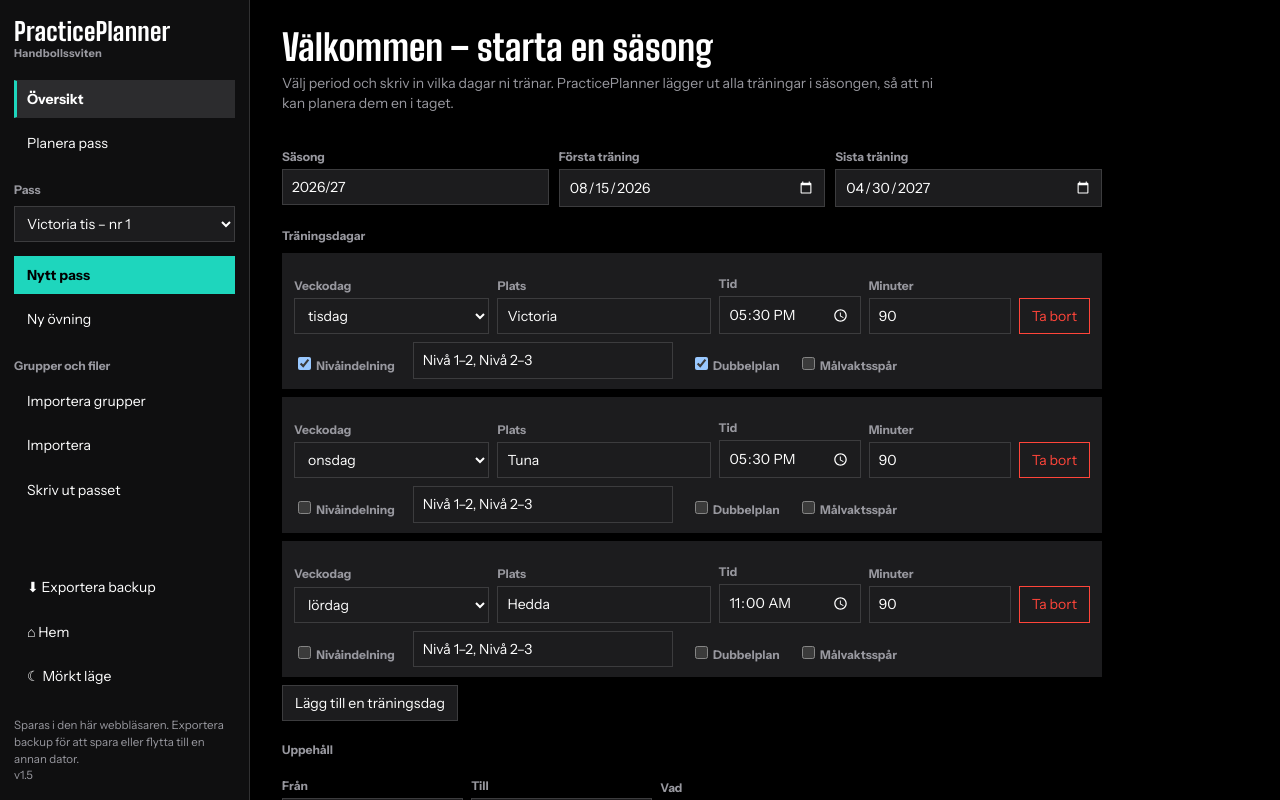
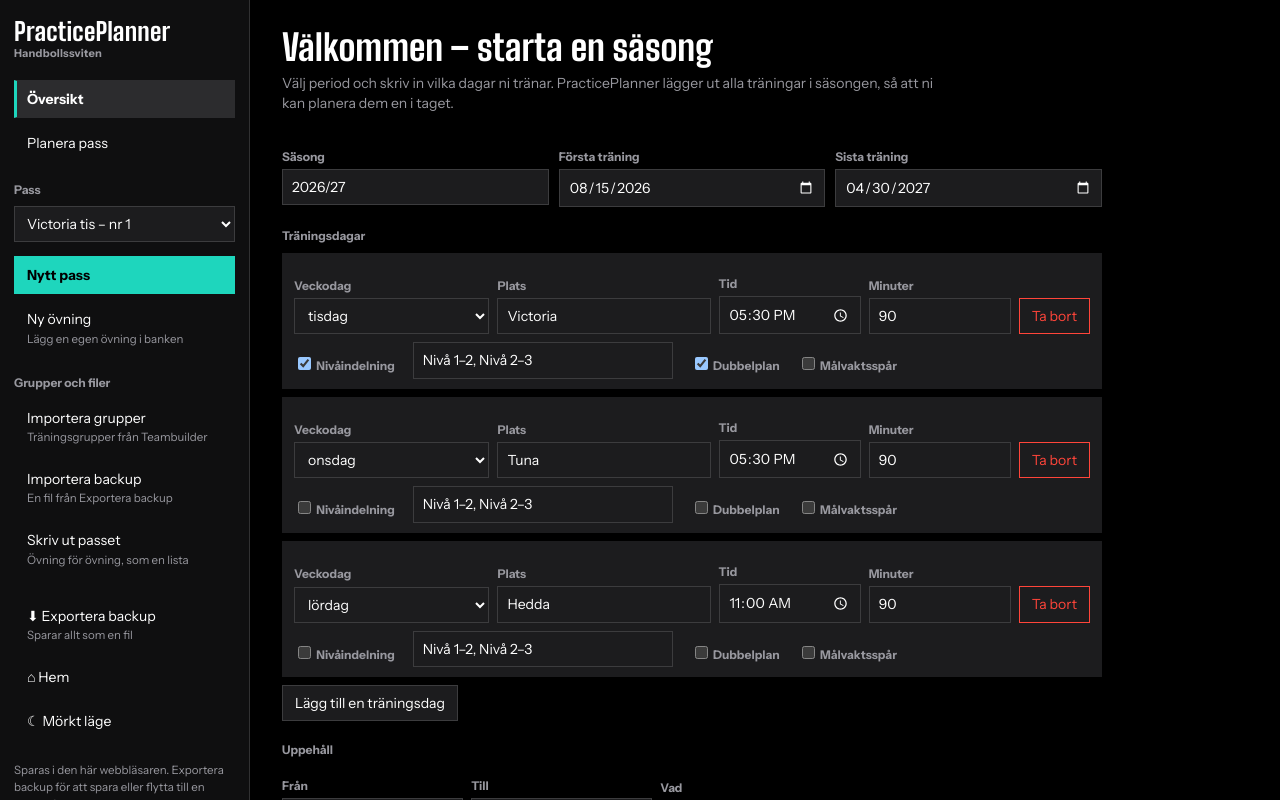
Before and after one commit to trenchrox/practiceplanner, a plain HTML site: page practiceplanner.html in a window 1280 px wide. Drawn offline with Linux system fonts and the light colour scheme.

Commit message:
Förklara menyvalen Importera grupper och Importera backup (v1.6)
Co-Authored-By: Claude Sonnet 5.5 <noreply@anthropic.com>
Claude-Session: https://claude.ai/code/session_01PeAfCFyFjZSKmjtmKh7CFr

```diff
--- a/practiceplanner.html
+++ b/practiceplanner.html
@@ -40,6 +40,7 @@ nav.side{background:var(--panel);border-right:1px solid var(--line);padding:16px
 nav.side .brand{margin:0 0 14px}
 .navlbl{font-size:12px;font-weight:600;color:var(--muted);margin:12px 0 2px}
 nav.side select{width:100%;background:var(--card);border:1px solid var(--line);padding:7px 8px}
+.nav small{display:block;margin-top:2px;font-size:11.5px;font-weight:400;line-height:1.3;color:var(--muted)}
 .nav{display:block;width:100%;text-align:left;background:transparent;border:1px solid transparent;border-left:3px solid transparent;padding:8px 10px}
 .nav:hover{background:var(--card);border-left-color:var(--muted)}
 nav.side .navspacer{flex:1 1 auto;min-height:8px}
@@ -236,14 +237,14 @@ dialog::backdrop{background:rgba(0,0,0,.7)}
     <select id="sessSel"></select>
     <button class="nav primary" id="newSess">Nytt pass</button>
     <button class="nav" id="moreBtn" aria-expanded="false" aria-controls="sideNav">Mer ▾</button>
-    <button class="nav more" id="newEx">Ny övning</button>
+    <button class="nav more" id="newEx">Ny övning<small>Lägg en egen övning i banken</small></button>
     <div class="navlbl">Grupper och filer</div>
-    <button class="nav more" id="impGroups">Importera grupper</button>
-    <button class="nav more" id="importBtn">Importera</button>
-    <button class="nav more" id="printBtn">Skriv ut passet</button>
+    <button class="nav more" id="impGroups">Importera grupper<small>Träningsgrupper från Teambuilder</small></button>
+    <button class="nav more" id="importBtn">Importera backup<small>En fil från Exportera backup</small></button>
+    <button class="nav more" id="printBtn">Skriv ut passet<small>Övning för övning, som en lista</small></button>
     <input type="file" id="fileIn" accept="application/json" hidden>
     <div class="navspacer"></div>
-    <button class="nav more" id="exportBtn" title="Spara all data som en fil">⬇ Exportera backup</button>
+    <button class="nav more" id="exportBtn" title="Spara all data som en fil">⬇ Exportera backup<small>Sparar allt som en fil</small></button>
     <a class="nav more" id="navHome" href="https://trenchrox.github.io/handbollssviten/">⌂ Hem</a>
     <button class="nav more" id="themeBtn"><span id="themeIc">☾</span> <span id="themeLb">Mörkt läge</span></button>
     <div class="navfoot">Sparas i den här webbläsaren. Exportera backup för att spara eller flytta till en annan dator.<br><span id="appVersion"></span></div>
@@ -287,7 +288,7 @@ const GROUPS = {
   BAS:{n:"Bas",c:"#98989f"}, EG:{n:"Egna övningar",c:"#ff9f0a"}
 };
 const CHIPS = [["Alla",null],["FP",["FP"]],["SK",["SK"]],["HA",["HA"]],["FS",["FS"]],["OF",["OF"]],["LK",["LK"]],["Målvakt",["RE","PO","ST","UK","SF"]],["Bas",["BAS"]],["Egna",["EG"]]];
-const APP_VERSION = '1.5';
+const APP_VERSION = '1.6';
 const KEY = "handbollssviten.practiceplanner.v1", OLDKEY = "handbollssviten.passplaneraren.v1";
 const PPM = 8, SNAP = 5;
 const $ = s => document.querySelector(s);
```
Also changed, not shown: docs/manual.html (+5 -4 lines), 2 other files.
